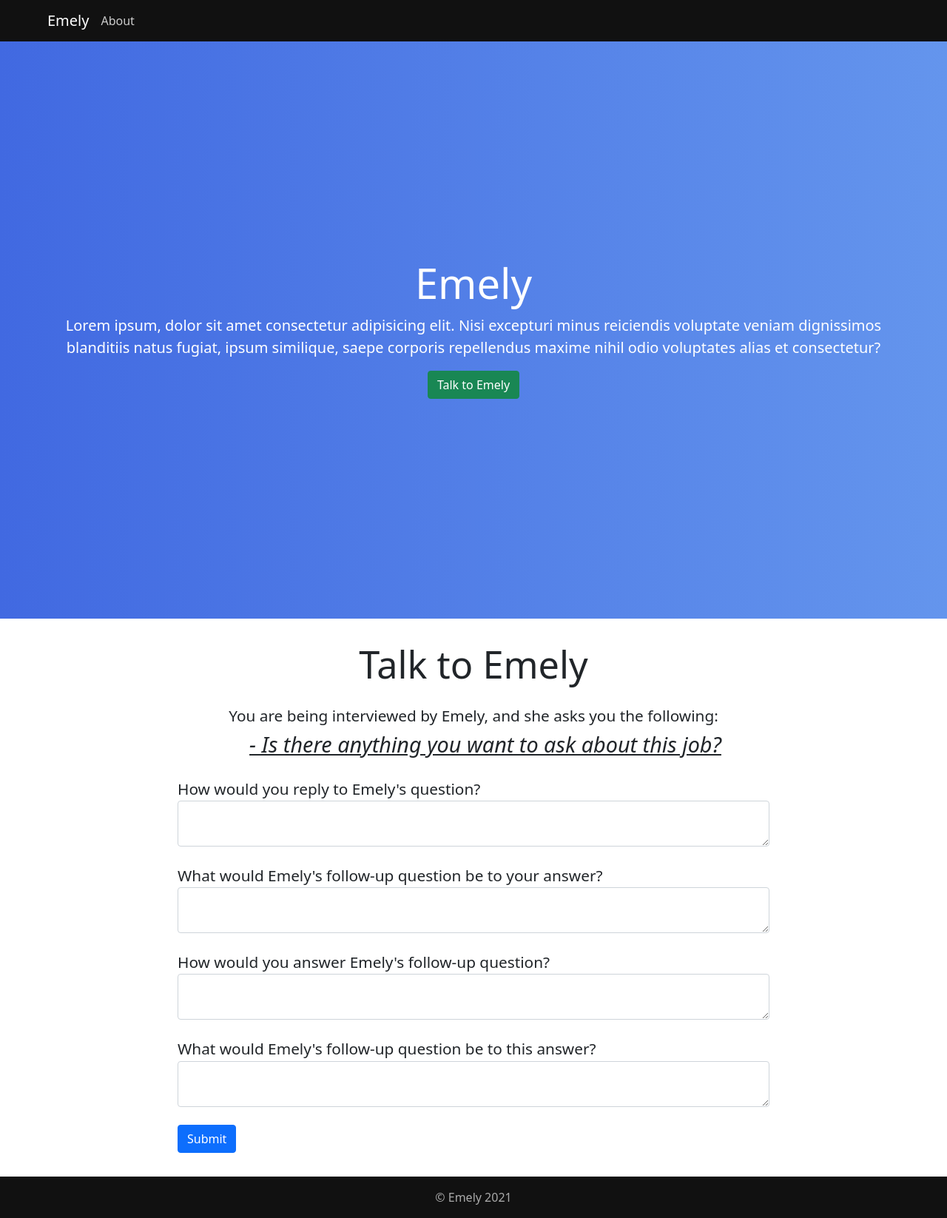
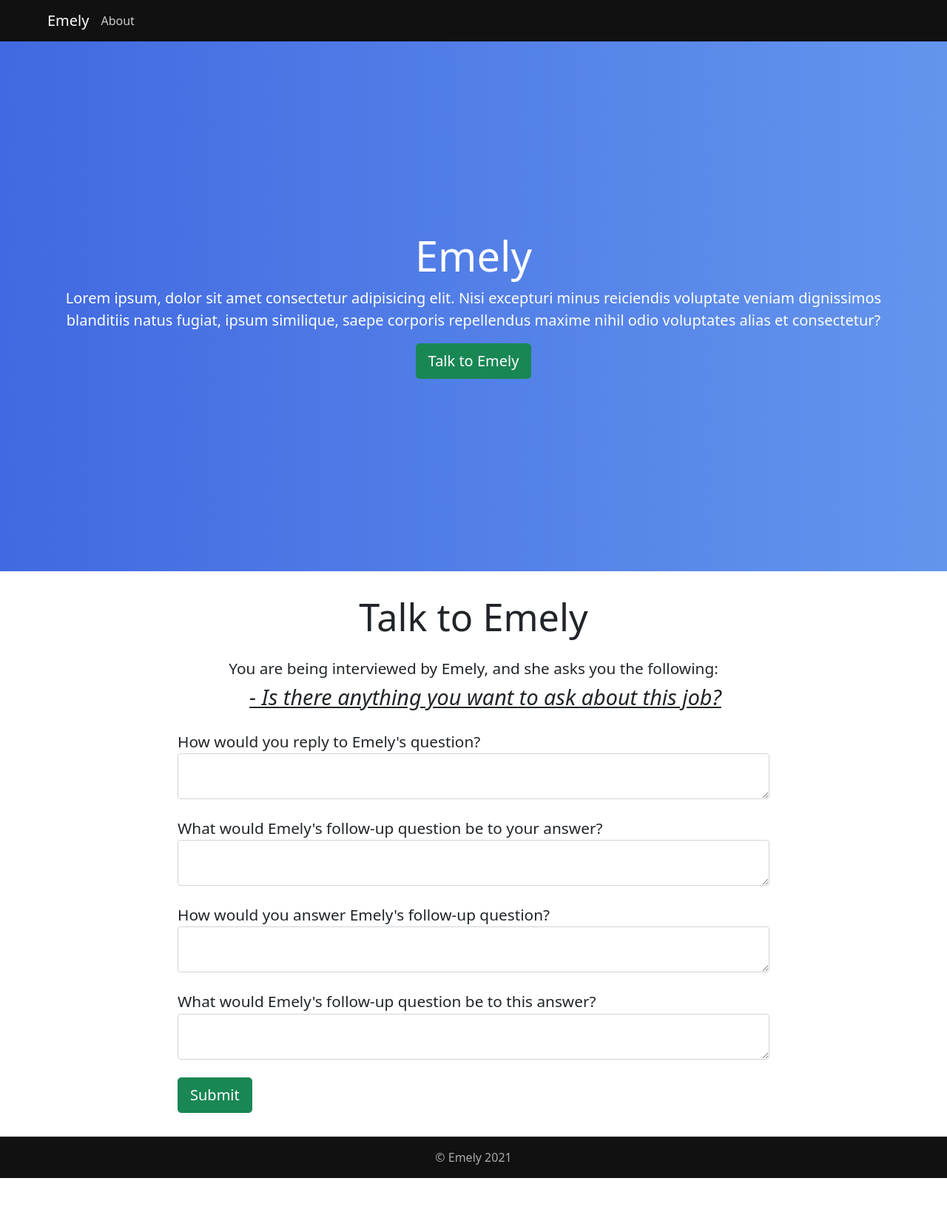
Before and after one commit to christopherlindberg1/Emely-data-gathering, a Flask app: page / in a window 1280 px wide. Shown: the whole page at 74% size. After the commit the page ends 1592 px from the top, so only its background shows below. Run offline with Flask 2, Linux system fonts and the light colour scheme; some libraries are stand-ins or nearby versions.

Commit message:
Style for MVP complete

```diff
--- a/app/templates/index.html
+++ b/app/templates/index.html
@@ -2,13 +2,13 @@
 
 {% block body %}
 
-<section id="jumbotron" class="section">
+<section id="jumbotron">
     <div class="container d-flex flex-column justify-content-center align-items-center">
         <div id="jumbotron-content">
             <h1 class="display-4 text-center">Emely</h1>
             <p class="lead text-center">Lorem ipsum, dolor sit amet consectetur adipisicing elit. Nisi excepturi minus reiciendis voluptate veniam dignissimos blanditiis natus fugiat, ipsum similique, saepe corporis repellendus maxime nihil odio voluptates alias et consectetur?</p>
             <div class="d-flex justify-content-center align-items-center">
-                <a href="#section-dialogue" class="link-scroll btn btn-success">Talk to Emely</a>
+                <a href="#section-dialogue" class="link-scroll btn btn-success btn-lg">Talk to Emely</a>
             </div>
         </div>
     </div>
@@ -60,7 +60,10 @@
                     {{ form.user_follow_up_two.label(class="p p-lg") }}
                     {{ form.user_follow_up_two(class="form-control") }}
                 </div>
-                <button type="submit" class="btn btn-primary">Submit</button>
+                <div class="d-flex justify-content-left align-items-center">
+                    <button type="submit" class="btn btn-success btn-lg">Submit</button>
+                </div>
+
             </form>
         </div>
     </div>
```
